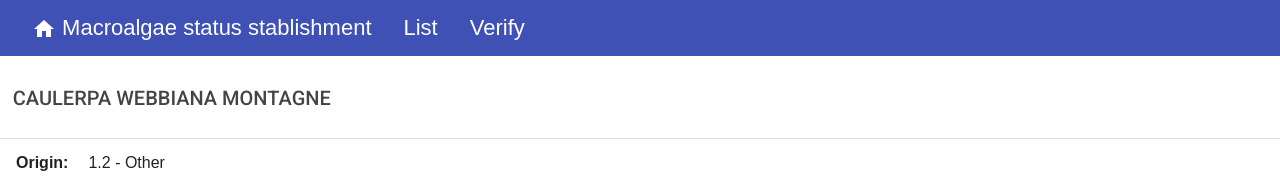
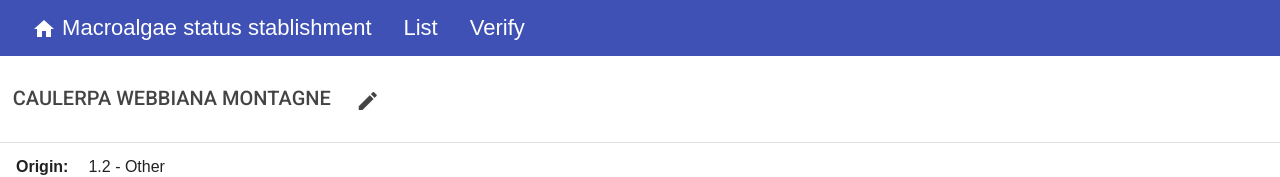
Before and after one commit to arbehr/nis-criterias-macroalgae, an Angular app: page /detail/1 in a window 1280 px wide. Shown: the top 177 px of the page. Built offline with nearby package versions, Linux system fonts and the light colour scheme.

Commit message:
Add button to edit

```diff
--- a/src/app/macroalgae-detail/macroalgae-detail.component.html
+++ b/src/app/macroalgae-detail/macroalgae-detail.component.html
@@ -1,5 +1,9 @@
 <div *ngIf="selectedMacroalgae">
-    <h2>{{selectedMacroalgae.specie | uppercase}}</h2>
+    <h2>{{selectedMacroalgae.specie | uppercase}}
+    <button mat-button aria-label="Edit" matTooltip="Edit" routerLink="/verify/{{ macroalgae_id }}">
+      <mat-icon>edit</mat-icon>
+    </button>
+    </h2>
     <mat-list>
       <mat-divider *ngIf="selectedMacroalgae.origin_typeLoc"></mat-divider>
       <mat-list-item *ngIf="selectedMacroalgae.origin_typeLoc">
--- a/src/app/macroalgae-detail/macroalgae-detail.component.ts
+++ b/src/app/macroalgae-detail/macroalgae-detail.component.ts
@@ -14,21 +14,23 @@ export class MacroalgaeDetailComponent implements OnInit {
   @Input() macroalgae?: Macroalgae;
 
   macroalgae_list = MACROALGAE;
-
+  macroalgae_id: number;
   selectedMacroalgae?: Macroalgae;
 
   constructor(
     private route: ActivatedRoute,
     private location: Location
-  ) { }
+  ) {
+    this.macroalgae_id = 0;
+  }
 
   ngOnInit(): void {
     this.getMacroalgae();
   }
 
   getMacroalgae(): void {
-    const id = Number(this.route.snapshot.paramMap.get('id'));
-    this.selectedMacroalgae = this.macroalgae_list[id-1];
+    this.macroalgae_id = Number(this.route.snapshot.paramMap.get('id'));
+    this.selectedMacroalgae = this.macroalgae_list[this.macroalgae_id-1];
   }
 
   goBack(): void {
```
